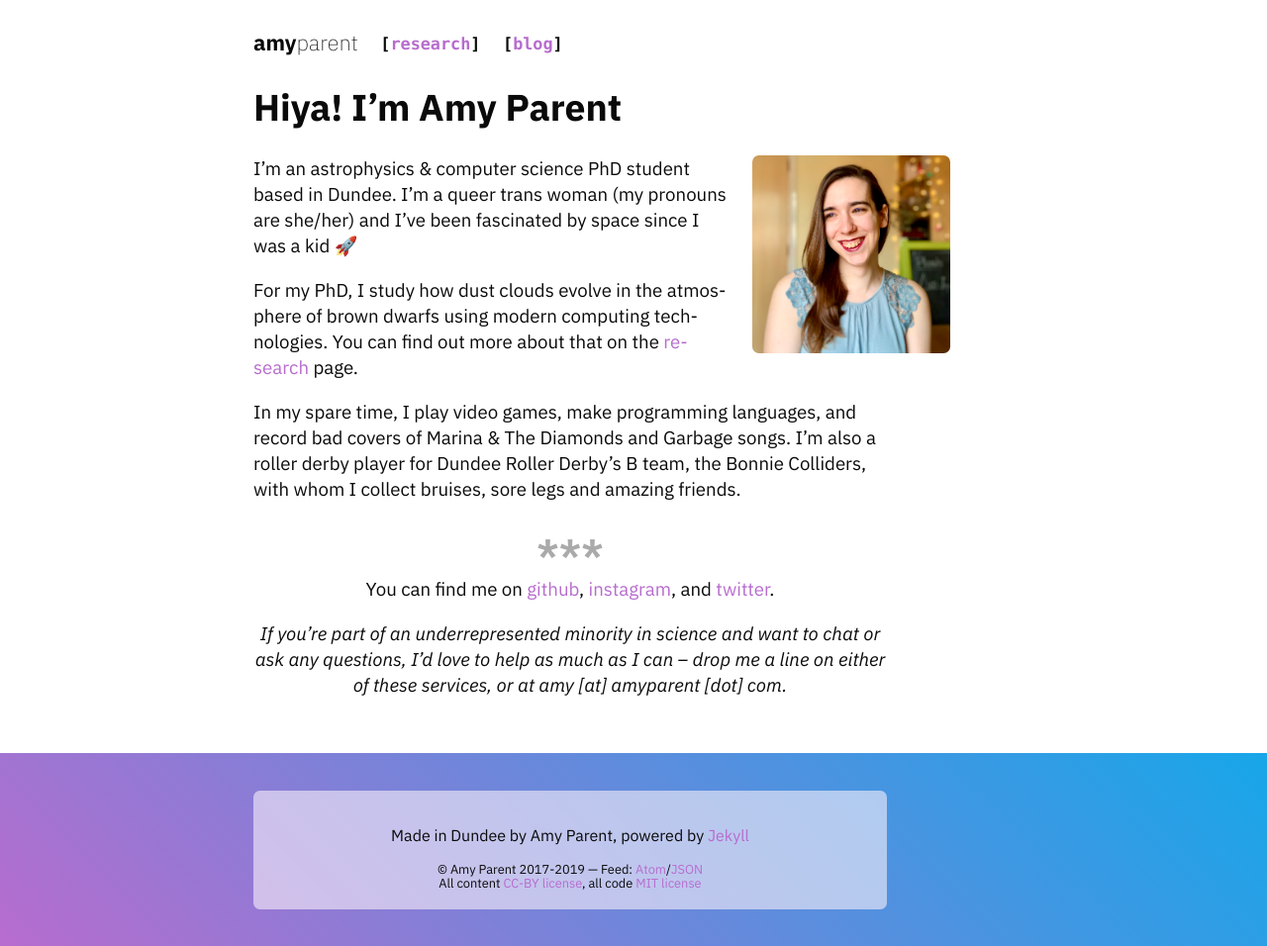
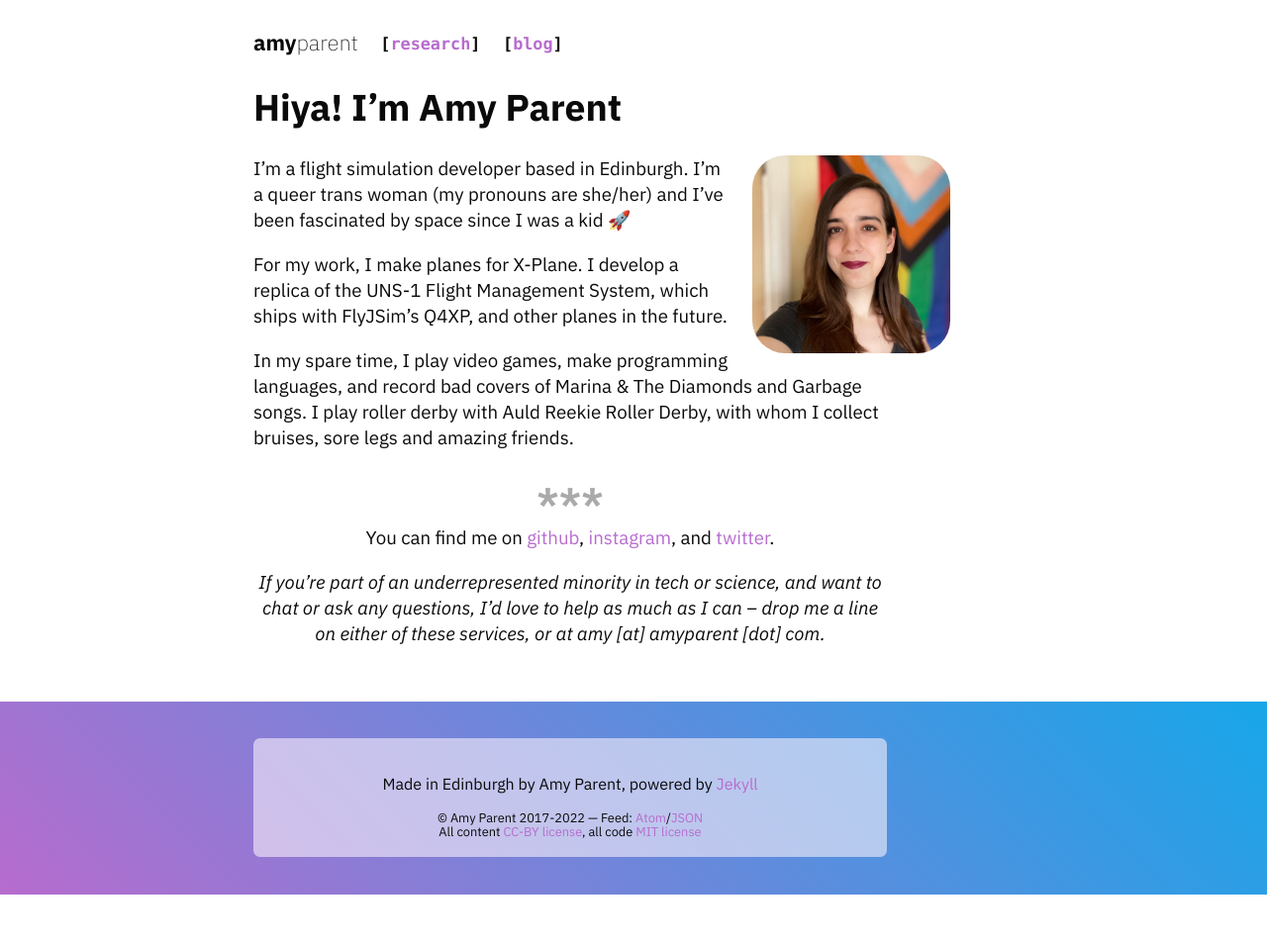
Before and after one commit to amyinorbit/amyinorbit.github.io, a Jekyll site: the page built from index.md, in a window 1280 px wide. Shown: the whole page at 99% size. Built offline with Jekyll 4.4.1, drawn with Linux system fonts in a browser that asks for light colours; our own code applies the rules of GitHub Pages for plain Markdown files; after the commit the page ends 904 px from its top, so only the background shows below that.

Commit message:
Update about section

```diff
--- a/_includes/footer.html
+++ b/_includes/footer.html
@@ -1,7 +1,7 @@
 <footer>
     <div class="container">
-    <p>Made in Dundee by Amy Parent, powered by <a href="https://jekyllrb.com/">Jekyll</a></p>
-    <small>&copy; {{ site.author | escape }} 2017-2019 &mdash; Feed: <a href="{{ "/feed.xml" | absolute_url }}">Atom</a>/<a href="{{ "/feed.json" | absolute_url }}">JSON</a></small>
+    <p>Made in Edinburgh by Amy Parent, powered by <a href="https://jekyllrb.com/">Jekyll</a></p>
+    <small>&copy; {{ site.author | escape }} 2017-2022 &mdash; Feed: <a href="{{ "/feed.xml" | absolute_url }}">Atom</a>/<a href="{{ "/feed.json" | absolute_url }}">JSON</a></small>
     <small>All content <a href="https://creativecommons.org/licenses/by/4.0/">CC-BY license</a>, all code <a href="/static/license.txt">MIT license</a></small>
     </div>
 </footer>
--- a/index.md
+++ b/index.md
@@ -3,18 +3,18 @@ Hiya! I'm Amy Parent
 
 ![A photo of Amy Parent (she/her)]({{ site.avatar }}){:.mug .right}
 
-I'm an astrophysics & computer science PhD student based in Dundee. I'm a queer trans woman (my pronouns are she/her) and I've been fascinated by space since I was a kid 🚀
+I'm a flight simulation developer based in Edinburgh. I'm a queer trans woman (my pronouns are she/her) and I've been fascinated by space since I was a kid 🚀
 
-For my PhD, I study how dust clouds evolve in the atmosphere of brown dwarfs using modern computing technologies. You can find out more about that on the [research](/research) page.
+For my work, I make planes for X-Plane. I develop a replica of the UNS-1 Flight Management System, which ships with  FlyJSim's Q4XP, and other planes in the future.
 
-In my spare time, I play video games, make programming languages, and record bad covers of Marina & The Diamonds and Garbage songs. I'm also a roller derby player for Dundee Roller Derby's B team, the Bonnie Colliders, with whom I collect bruises, sore legs and amazing friends.
+In my spare time, I play video games, make programming languages, and record bad covers of Marina & The Diamonds and Garbage songs. I play roller derby with Auld Reekie Roller Derby, with whom I collect bruises, sore legs and amazing friends.
 
 ***
 
 You can find me on [github][gh], [instagram][ig], and [twitter][tw].
 {:.center}
 
-*If you're part of an underrepresented minority in science and want to chat or ask any questions, I'd love to help as much as I can -- drop me a line on either of these services, or at amy [at] amyparent [dot] com.*
+*If you're part of an underrepresented minority in tech or science, and want to chat or ask any questions, I'd love to help as much as I can -- drop me a line on either of these services, or at amy [at] amyparent [dot] com.*
 {:.center}
 
  [gh]: https://github.com/{{ site.github_username }}
--- a/static/screen.scss
+++ b/static/screen.scss
@@ -35,5 +35,5 @@
 img.mug {
     max-width: 50%;
     max-width: 200px;
-    border-radius: 5pt;
+    border-radius: 25pt;
 }
```
Also changed, not shown: research.md (+1 -1 lines), static/media/amy.jpg.
